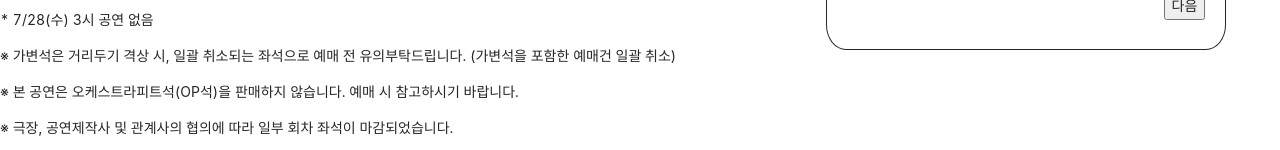
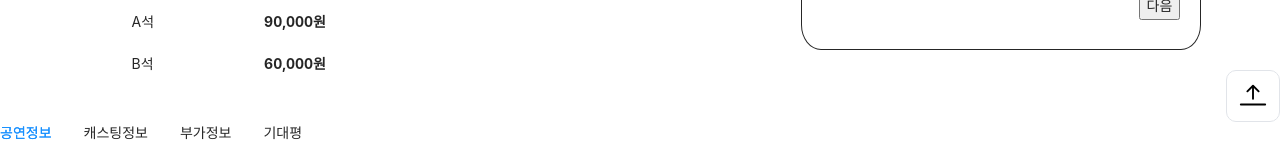
Before and after one commit to jje951122/Cloud_Education_Busan_FrontendMiniProject, a React (Create React App) app in the folder 김진우/cultureshowticketing/: page / in a window 1280 px wide. Shown: the part 650-800 px from the top of the page. Built offline with nearby package versions, Linux system fonts and the light colour scheme.

Commit message:
20210616장주언

```diff
--- a/김진우/cultureshowticketing/src/App.css
+++ b/김진우/cultureshowticketing/src/App.css
@@ -5,19 +5,20 @@
   width: 1280px;
   position: relative;
 }
-.topbutton{
-  padding: 1%;
+.topbutton {
+  padding-top: 10px;
+  margin-left: 25px;
   text-align: center;
   position: absolute;
   right: 100px;
   display: block;
   width: 54px;
   height: 52px;
-    /* background-color: #fff; */
+  /* background-color: #fff; */
   border: 1px solid #e1e4e9;
   border-radius: 10px;
   box-sizing: border-box;
   position: sticky;
-  top: 990px;
+  top: 90%;
   color: black;
 }
--- a/김진우/cultureshowticketing/src/App.js
+++ b/김진우/cultureshowticketing/src/App.js
@@ -149,6 +149,7 @@ const App = () => {
         <section>
           <Booking></Booking>
         </section>
+        <div>
           <a href="#" className="topbutton">
             <svg
               xmlns="http://www.w3.org/2000/svg"
@@ -165,6 +166,7 @@ const App = () => {
             </svg>
           </a>
         </div>
+      </div>
 
       <footer style={{ display: "block" }}>
         <Footer></Footer>
```
Lines whose indentation alone changed are shown as unchanged.
